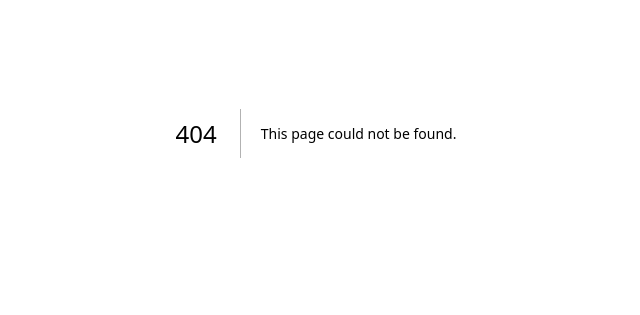
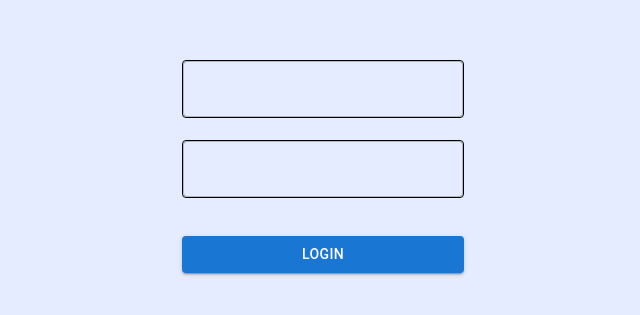
Before and after one commit to demelcjohn/criminal-record-management, a Next.js app: page /auth in a window 1280 px wide. Before the commit this address had no page. Shown: the part 267-582 px from the top of the page, without its empty margins (324-964 px from the left). Built offline with nearby package versions, Linux system fonts and the light colour scheme.

Commit message:
login page started

```diff
--- /dev/null
+++ b/src/pages/auth.tsx
@@ -0,0 +1,47 @@
+// import Demo from "./demo";
+
+import { Box, Button, Grid, TextField, Typography } from "@mui/material";
+import Image from "next/image";
+
+export default function HomeCitizen() {
+  return (
+    <Box
+      width="100%"
+      height="100vh"
+      sx={{ bgcolor: "#E5ECFF", padding: "7px", overflow: "hidden" }}
+    >
+      <Box sx={{ height: "40%", width: "100%" }}></Box>
+      <Box sx={{ height: "100vh", width: "100%" }}>
+        <Grid
+          container
+          direction="column"
+          justifyContent="flex-start" // Align items at the top
+          alignItems="center"
+          style={{ height: "100%" }} // Adjust height to 100%
+        >
+          <Grid item sx={{ height: "10%", width: "22%" }}>
+            <TextField
+              sx={{
+                width: "100%",
+                "& .MuiInputBase-root": { border: "1px solid black" },
+              }}
+            />
+          </Grid>
+          <Grid item sx={{ height: "12%", width: "22%" }}>
+            <TextField
+              sx={{
+                width: "100%",
+                "& .MuiInputBase-root": { border: "1px solid black" },
+              }}
+            />
+          </Grid>
+          <Grid item sx={{ height: "10%", width: "22%" }}>
+            <Button variant="contained" sx={{ width: "100%" }}>
+              LOGIN
+            </Button>
+          </Grid>
+        </Grid>
+      </Box>
+    </Box>
+  );
+}
```
Also changed, not shown: src/pages/home.tsx (+7 -6 lines).
